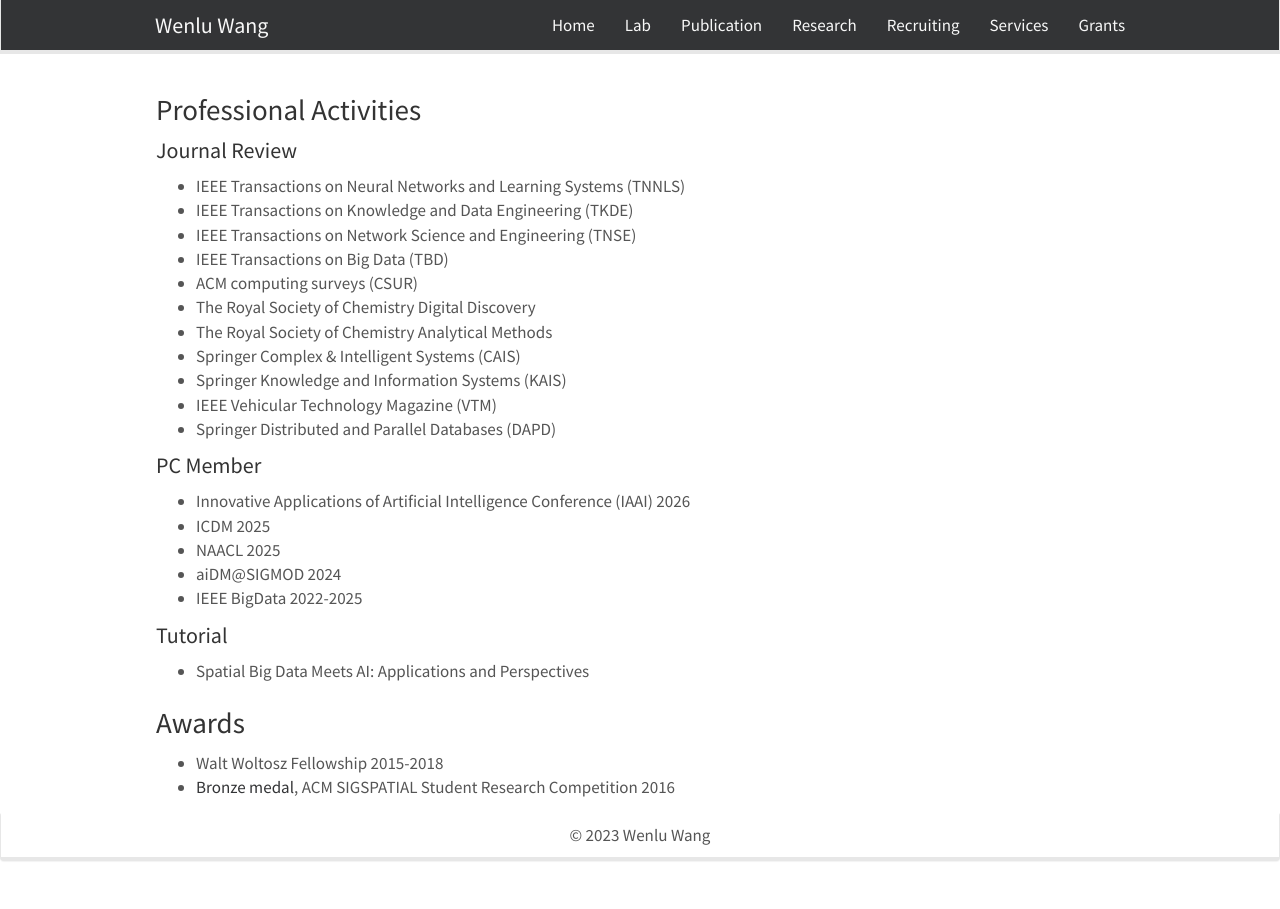
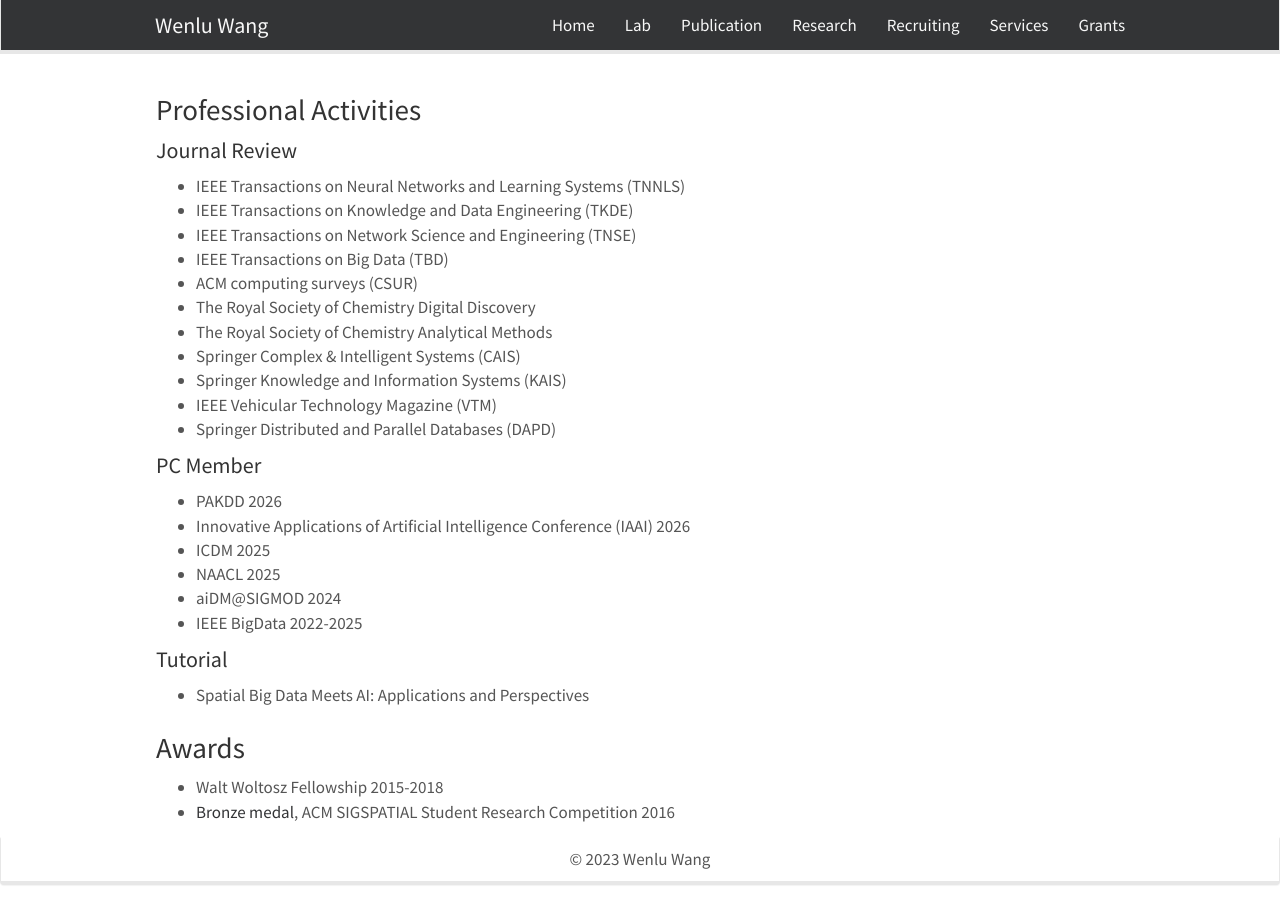
Before and after one commit to WENLU-W/WENLU-W.github.io, a Jekyll site: the page built from docs/_pages/service.md, in a window 1280 px wide. Built offline with Jekyll 4.4.1, drawn with Linux system fonts in a browser that asks for light colours; nearby versions of some CDN libraries.

Commit message:
Update service.md

```diff
--- a/docs/_pages/service.md
+++ b/docs/_pages/service.md
@@ -24,6 +24,7 @@
 
 #### PC Member
 
+- PAKDD 2026
 - Innovative Applications of Artificial Intelligence Conference (IAAI) 2026
 - ICDM 2025
 - NAACL 2025
```
